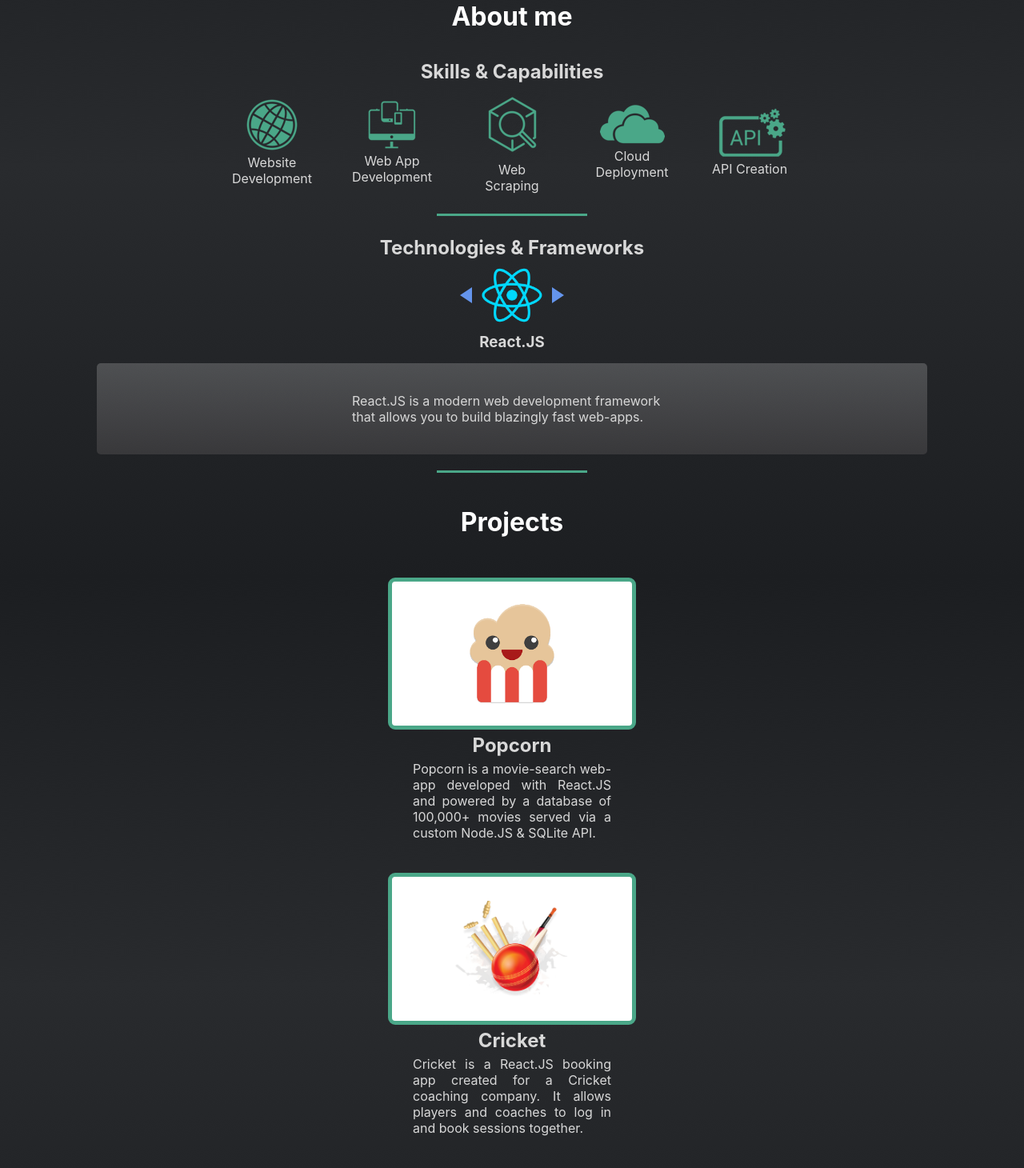
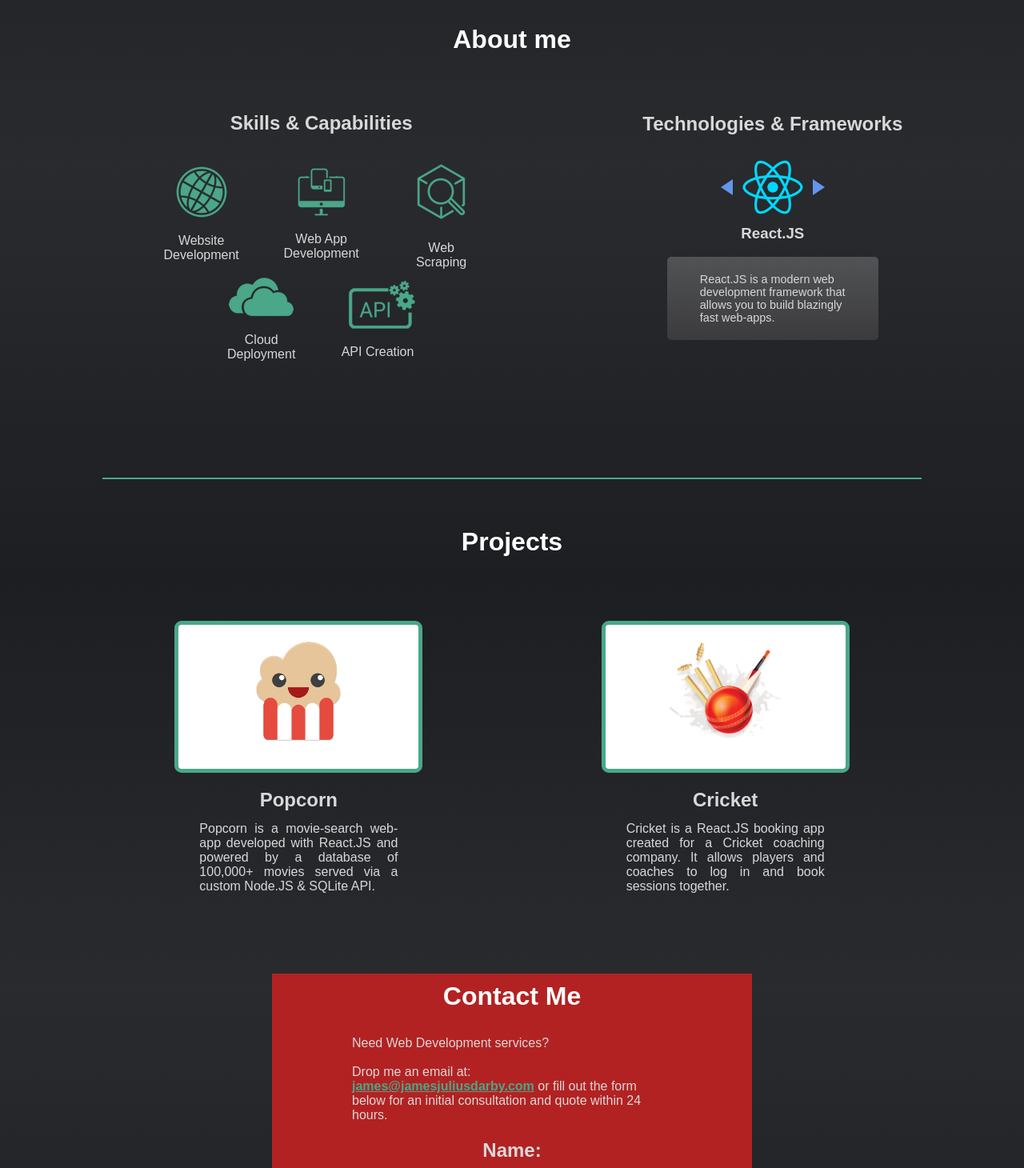
Before and after one commit to james-julius/portfolio, a React (Create React App) app: page / in a window 1280 px wide. Shown: the part 820-2280 px from the top of the page at 80% size. Built offline with nearby package versions, Linux system fonts and the light colour scheme.

Commit message:
75% of responsive design done

```diff
--- a/src/App.css
+++ b/src/App.css
@@ -5,6 +5,7 @@ body {
   overflow-y: scroll;
   background-image: url('./resources/gradient-background.png');
   background-repeat: repeat;
+  font-family: Arimo, sans-serif;
 }
 
 #main {
@@ -29,6 +30,8 @@ nav {
 
 nav img {
   position: fixed;
+  padding: 0px;
+  margin: auto;
   left: 5px;
 }
 
--- a/src/Components/About.css
+++ b/src/Components/About.css
@@ -4,7 +4,8 @@
     align-items: center;
 }
 
-#about {
+#about #desktop-skills-left, #desktop-skills-right{
+    margin-top: 20px;
     display: flex;
     justify-content: center;
     flex-direction: column;
@@ -16,18 +17,19 @@ h1 {
     margin-bottom: 30px;
 }
 
-h2, h3 {
-    text-align: center;
-    margin-bottom: 15px;
+#about h2 {
+    margin-bottom: 25px;
 }
 
 h3 {
+    text-align: center;
     margin-top: 7px;
 }
 
 #skills-container {
     flex-wrap: wrap;
     min-width: 300px;
+    margin-bottom: 10px;
     /* background-color: cornsilk; */
 }
 #skills-container span {
@@ -41,6 +43,11 @@ h3 {
     margin-top: 5px;
     text-align: center;
     max-width: 100px;
+}
+
+#tech-header {
+    margin-top: 10px;
+    margin-bottom: -5px;
 }
 
 #tech-container {
@@ -82,17 +89,78 @@ h3 {
 #tech-description {
     min-height: 100px;
     height: auto;
-    margin: 0px auto;
-    padding: 7px;
+    margin: 0px auto 30px auto;
+    font-size: .9rem;
+    padding: 2px;
     border-radius: 5px;
     background-image: linear-gradient(rgba(253,253,253,.2), rgba(154,145,145,.2));
     width: 80%;
+    text-align: justify;
 }
 
-.separation-bar {
+.separation-bar, #tech-bottom-separator {
     margin: 20px auto;
     display: block;
     background-color: #4AA788;
     width: 188px;
     height: 3px;
 }
+
+@media only screen and (min-width: 400px) {
+    #about {
+        margin-top: 30px;
+        display: inline-flex;
+        justify-content: space-evenly;
+        flex-wrap: wrap;
+    }
+
+    #about h1 {
+        margin-left: auto;
+        margin-right: auto;
+        margin-bottom: 40px;
+        text-align: center;
+        /* background-color: firebrick; */
+        width: 100%;
+    }
+
+    #skills-container {
+        max-width: 500px;
+    }
+
+    #desktop-skills-left {
+        max-width: 500px;
+        margin-bottom: 50px;
+    }
+
+    #desktop-skills-right {
+        max-width: 350px;
+        margin-bottom: 50px;
+    }
+
+    #tech-separator {
+        display: none;
+    }
+
+    #tech-description {
+        max-width: 300px;
+    }
+
+    #tech-header {
+        margin-top: 0px;
+    }
+
+    #desktop-skills-left h2 {
+        margin-top: 12px;
+    }
+
+    #desktop-skills-right h2 {
+        padding-top: 0px;
+        margin-top: 0px !important;
+    }
+
+    .separation-bar, #tech-bottom-separator {
+        width: 80%;
+        height: 2px;
+        margin: 80px auto;
+    }
+}
--- a/src/Components/About.js
+++ b/src/Components/About.js
@@ -9,10 +9,12 @@ import ReactJPG from '../resources/Technologies/reactjs.png';
 
 function About() {
     return (
+    <>
     <div id="about">
         <h1>About me</h1>
+        <div id="desktop-skills-left">
+            <h2>Skills & Capabilities</h2>
 
-        <h2>Skills & Capabilities</h2>
             <div id="skills-container" className="flex-centered">
                 <span className="flex-centered">
                     <img src={Website}/>
@@ -35,8 +37,10 @@ function About() {
                     <figcaption>API Creation</figcaption>
                 </span>
             </div>
-    <span className="separation-bar"></span>
-    <h2>Technologies & Frameworks</h2>
+        </div>
+    <span className="separation-bar" id="tech-separator"></span>
+    <div id="desktop-skills-right">
+        <h2 id="tech-header">Technologies & Frameworks</h2>
         <div id="tech-container" className="flex-centered">
             <div id="techswitcher" className="flex-centered">
                 <span id="leftTriangle"></span>
@@ -50,8 +54,10 @@ function About() {
                 <p>React.JS is a modern web development framework that allows you to build blazingly fast web-apps.</p>
             </div>
         </div>
-        <span className="separation-bar"></span>
     </div>
+    <span id="tech-bottom-separator" className="separation-bar"></span>
+    </div>
+    </>
     )
 }
 
--- a/src/Components/Contact.css
+++ b/src/Components/Contact.css
@@ -48,15 +48,17 @@ form {
 }
 
 #message {
-    padding: 2px 5px;
+    padding: 5px 5px;
     color: white;
     background-color: rgba(251,251,251,.2);
     border: 2px solid #4AA788;
     width: 245px;
-    min-height: 80px;
+    min-height: 70px;
     height: auto;
     border-radius: 5px;
     overflow: scroll;
+    font-family:  Arimo, sans-serif;
+    font-size: .75rem;
 }
 
 button {
@@ -78,3 +80,23 @@ h2, input {
     margin: 10px 7px 5px auto;
     color: #D8D8D8;
 }
+
+    #contact h1 {
+        margin-top: 10px;
+        margin-bottom: 15px;
+    }
+
+@media only screen and (min-width: 400px) {
+    #contact {
+        width: 100%;
+        margin: auto;
+        max-width: 600px;
+        background-color: firebrick;
+    }
+
+    .separation-bar {
+        width: 80%;
+        height: 2px;
+        margin: 80px auto;
+    }
+}
--- a/src/Components/Contact.js
+++ b/src/Components/Contact.js
@@ -6,7 +6,6 @@ import gitHub from '../resources/github.png';
 function Contact() {
     return (
     <div id="contact" className="flex-centered">
-        <span className="separation-bar"></span>
         <h1>Contact Me</h1>
         <p>Need Web Development services?<br/><br/>
         Drop me an email at:<br/>
@@ -18,7 +17,7 @@ function Contact() {
             <h2>Email:</h2>
             <input className="oneliner"  type="text" placeholder="Email..."/>
             <h2>Message:</h2>
-            <input id="message" type="text" placeholder="Message..."/>
+            <textarea id="message" placeholder="Message..."></textarea>
             <button type="submit">Send</button>
         </form>
 
--- a/src/Components/Home.css
+++ b/src/Components/Home.css
@@ -1,5 +1,5 @@
 #home {
-    background-color: coral;
+    background-color: transparent;
     height: 100vh;
     width: 100vw;
     overflow: clip;
--- a/src/Components/Projects.css
+++ b/src/Components/Projects.css
@@ -1,6 +1,10 @@
 #projects {
     color: #D8D8D8;
     flex-direction: column;
+}
+
+#projects h1 {
+    margin: 10px auto 20px;
 }
 
 .flex-centered {
@@ -29,14 +33,39 @@ fig {
 .project-container {
     flex-direction: column;
     text-align: center;
-    margin: 20px 5px;
+    margin: 10px 5px 40px 5px;
+}
+
+.project-container fig, img {
+    margin-bottom: 15px;
 }
 
 figcaption {
     display: flex;
     align-items: center;
-    margin: auto;
+    margin: 8px auto auto auto;
     width: 80%;
     max-width: 250px;
     text-align: justify;
 }
+
+@media only screen and (min-width: 400px) {
+
+    #projects h1 {
+        width: 100%;
+        margin-top: -20px;
+        margin-bottom: 70px;
+    }
+
+    .separation-bar {
+        display: none;
+    }
+
+    #desktop-flex-container {
+        display: flex;
+        flex-direction: row;
+        width: 100%;
+        justify-content: space-evenly;
+        margin-bottom: 60px;
+    }
+}
--- a/src/Components/Projects.js
+++ b/src/Components/Projects.js
@@ -7,6 +7,7 @@ function Projects() {
     return (
     <div id="projects" className="flex-centered">
         <h1>Projects</h1>
+        <div id="desktop-flex-container">
             <div className="project-container flex-centered">
                 <fig id="popcorn" className="flex-centered">
                     <img src={Popcorn} height="140px" width="140px" alt="A popcorn emoji"></img>
@@ -28,6 +29,7 @@ function Projects() {
                 <figcaption></figcaption>
             </div> */}
         </div>
+    </div>
     )
 }
 
```
Lines whose indentation alone changed are shown as unchanged.
